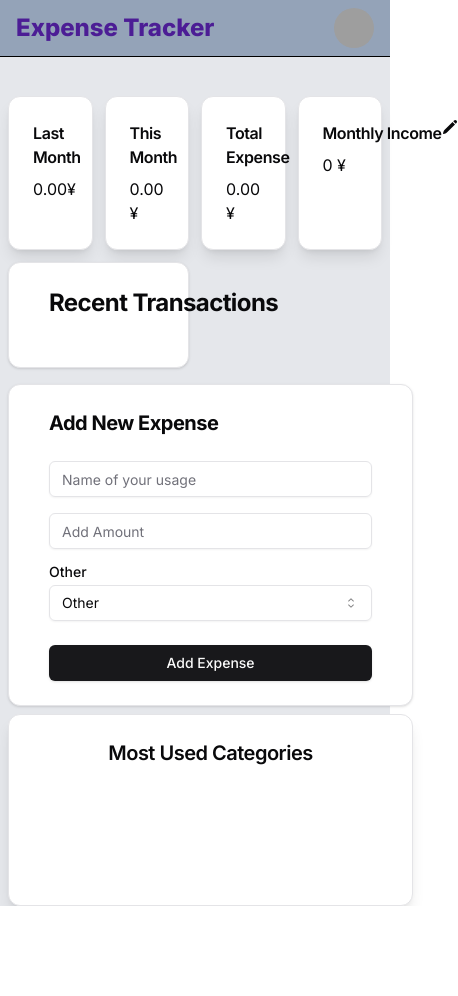
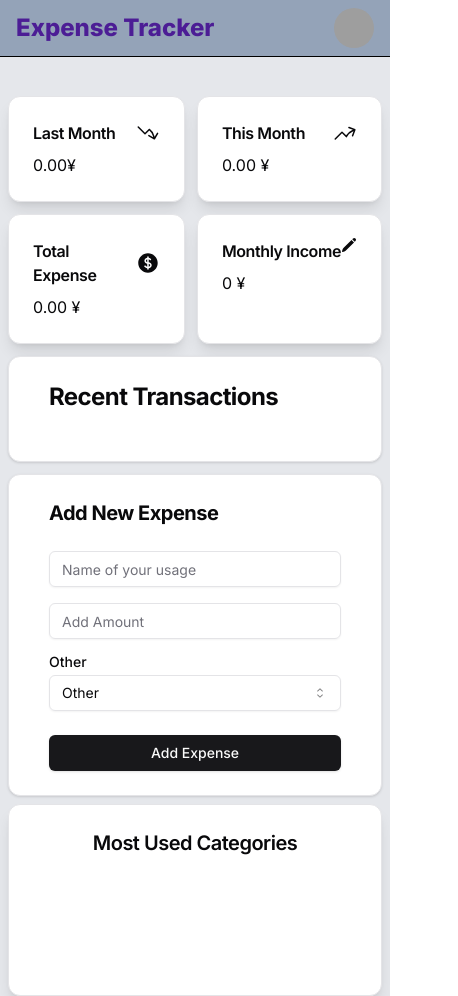
Before and after one commit to YeYint009/Expense-tracker, a Next.js app: page / in a window 390 px wide. Shown: the whole page, 458 px wide, since content can reach past the window. Before the commit the page ends 906 px from the top, so only its background shows below. Built offline with nearby package versions, Linux system fonts and the light colour scheme; grey boxes are pictures that could not be loaded.

Commit message:
Responsive final

```diff
--- a/src/app/page/dashboard/Dashboard.tsx
+++ b/src/app/page/dashboard/Dashboard.tsx
@@ -57,22 +57,22 @@ const Dashboard = () => {
     <div className="bg-gray-200 min-h-screen">
       <Navbar />
       <div className="max-w-7xl mx-auto px-2 bg-gray-200">
-        <div className=" grid grid-cols-4 md:grid-cols-2 gap-3 ">
+        <div className=" grid lg:grid-cols-4 md:grid-cols-2 gap-3 ">
           <LastMonth expenses={expenses} />
           <ThisMonth expenses={expenses} />
           <TotalExpense expenses={expenses} />
           <Monthly />
-          <div className="grid grid-cols-subgrid gap-4 col-span-2">
-            <div className="w-full col-start-1 col-end-7">
+          <div className="grid grid-col-2 gap-4 col-span-2">
+            <div className="grid w-full">
               <RecentTransaction expenses={expenses} onDelete={handleDelete} />
             </div>
-            <div className="w-full col-span-2">
-              <NewExpense onAddExpense={addExpense} />
-              <div className="mt-2">
-                <MostUsedCate expenses={expenses} />
+          </div>
+              <div className=" grid col-span-2">
+                <div className="grid w-full gap-2">
+                    <NewExpense onAddExpense={addExpense} />
+                    <MostUsedCate expenses={expenses} />
+                </div>
               </div>
-            </div>
-          </div>
         </div>
       </div>
     </div>
--- a/src/app/page/dashboard/components/MostUsedCate.tsx
+++ b/src/app/page/dashboard/components/MostUsedCate.tsx
@@ -24,7 +24,7 @@ const MostUsedCate = ({ expenses }: MostUseProps) => {
       .slice(0, 3);
   }, [categoryTotals]);
   return (
-    <Card className="shadow-lg w-[405px] md:w-full mx-auto px-4 h-48">
+    <Card className="shadow-lg w-full mx-auto px-4 h-48">
       <CardHeader className="flex items-center justify-between space-y-0 pb-2 whitespace-nowrap">
         <CardTitle className=" fond-bold text-xl">
           Most Used Categories
--- a/src/app/page/dashboard/components/NewExpense.tsx
+++ b/src/app/page/dashboard/components/NewExpense.tsx
@@ -54,7 +54,7 @@ const NewExpense = ({ onAddExpense }: NewExpenseProps) => {
 }
   return (
     <div className="">
-      <Card className="w-[405px] md:w-full mx-auto px-4 ">
+      <Card className="md:w-full mx-auto px-4 ">
         <CardHeader>
           <CardTitle className="text-xl font-bold">Add New Expense</CardTitle>
         </CardHeader>
```
